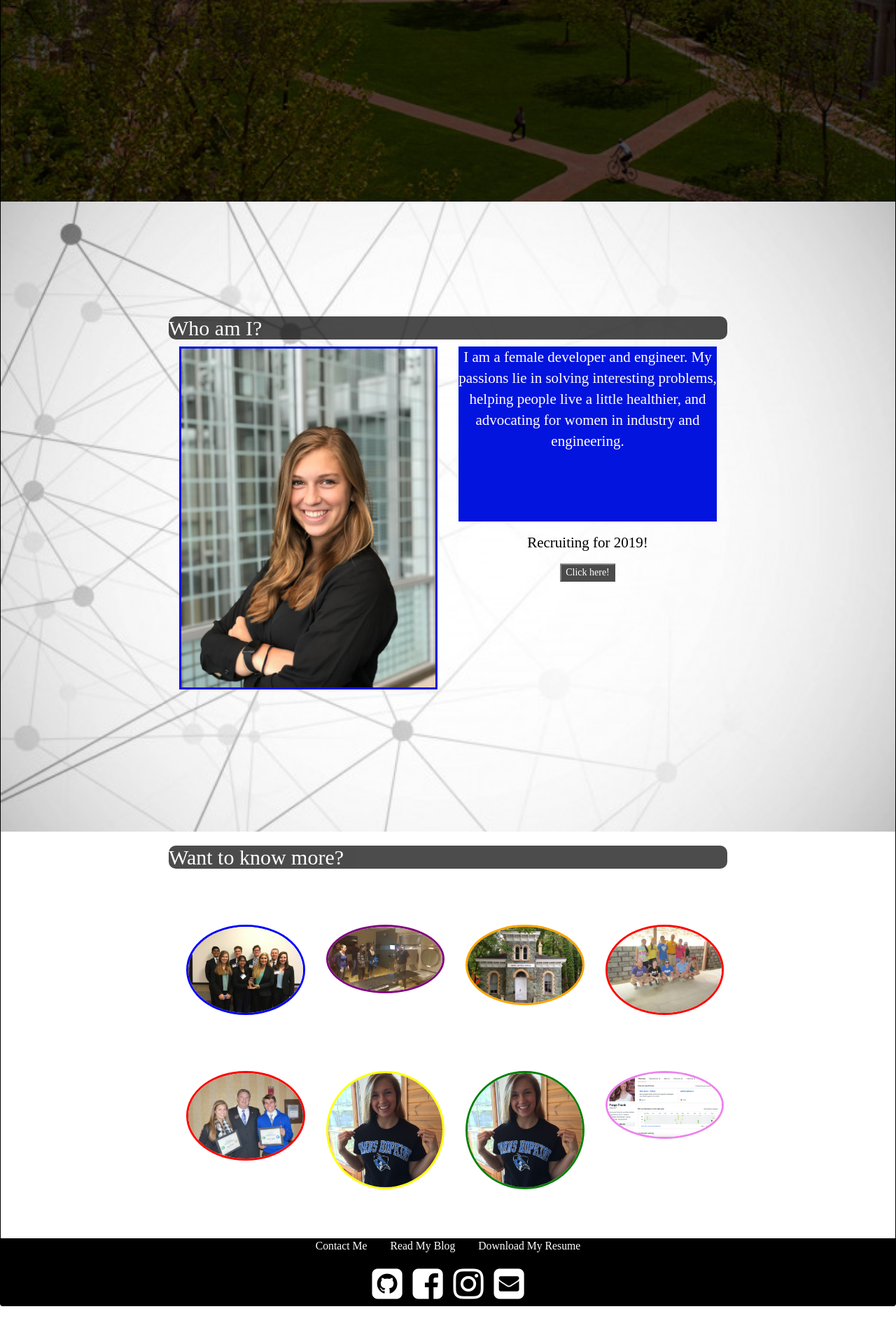
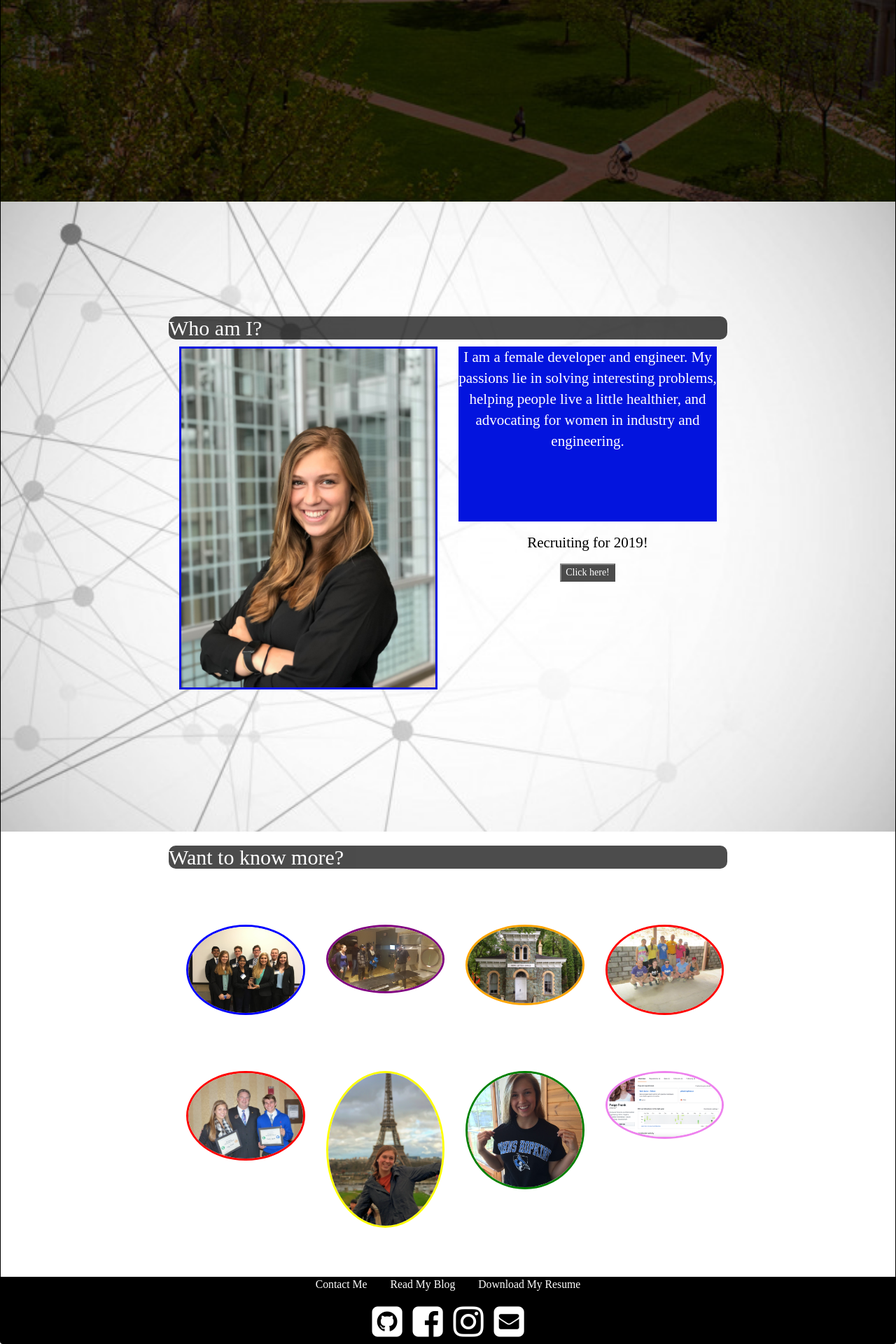
Before and after one commit to pfrank7/pfrank7.github.io, a Jekyll site: the page built from index.html, in a window 1280 px wide. Shown: the part 663-2583 px from the top of the page at 70% size. Built offline with Jekyll 4.4.1, drawn with Linux system fonts in a browser that asks for light colours; nearby versions of some CDN libraries; before the commit the page ends 2529 px from its top, so only the background shows below that.

Commit message:
Update index.html

```diff
--- a/index.html
+++ b/index.html
@@ -163,7 +163,9 @@
 					</div>
 				</div>
 				<div class = "col-sm-3">
-					<img style = "border-color: yellow;" src="../photos/Education.JPG" class="img-circle" alt="Hobbies">
+					<a href = "https://pfrank7.github.io/Album.html">
+					<img style = "border-color: yellow;" src="../photos/1FD409F4-2195-47D4-9E2F-EFAB5416FEC2.JPG" class="img-circle" alt="Hobbies">
+					</a>
 					<div class = "text-center text">
 						<p> Assorted Hobbies </p>
 					</div>
```
